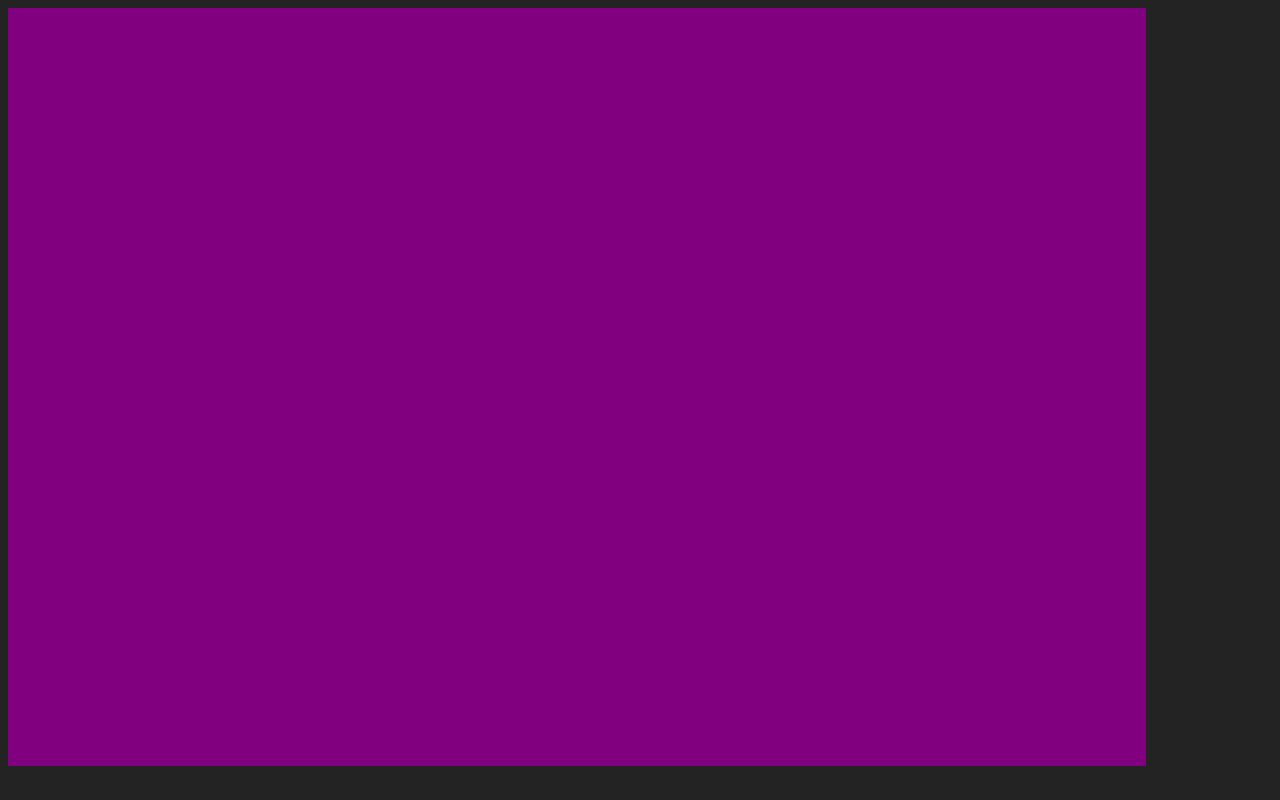
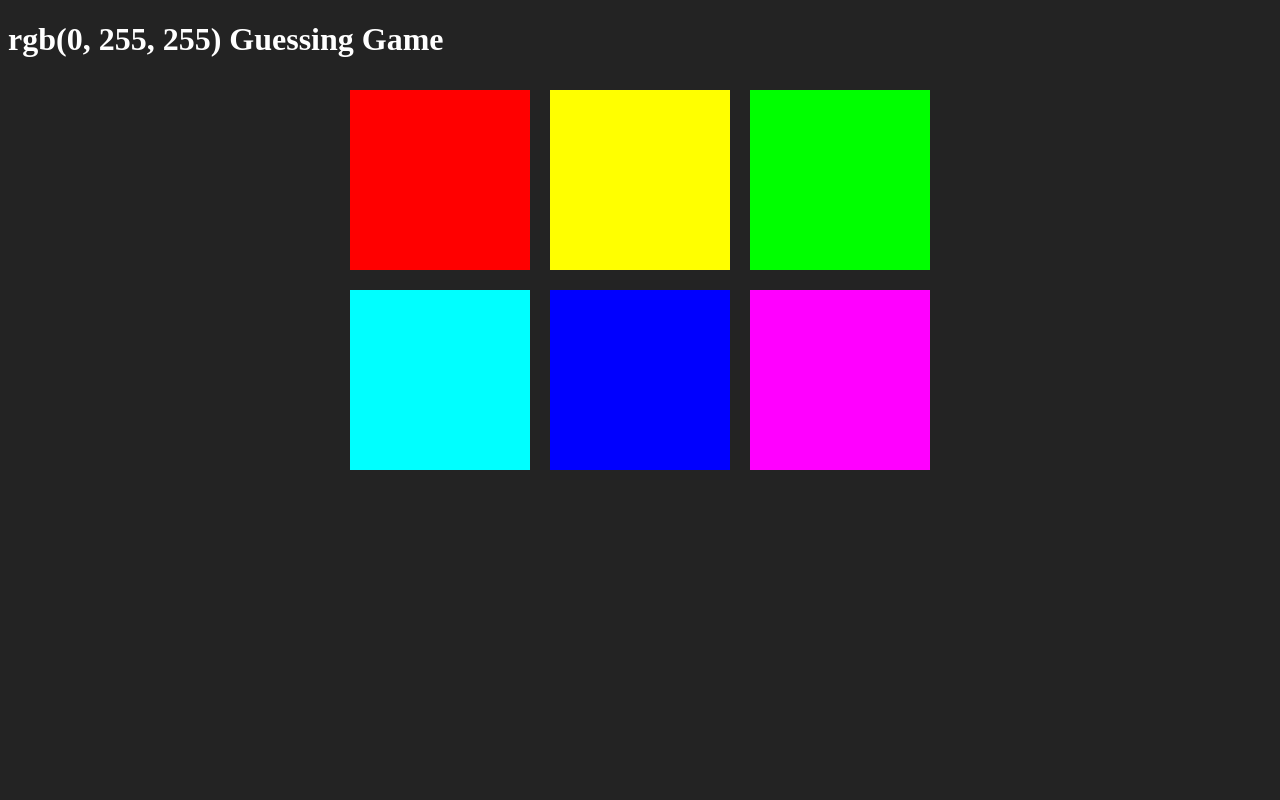
Before and after one commit to DavidGStout/color-guessing, a plain HTML site: page index.html in a window 1280 px wide. Drawn offline with Linux system fonts and the light colour scheme.

Commit message:
Add colors to squares, added loop for choosing hard-coded correct answer

```diff
--- a/colorGame.css
+++ b/colorGame.css
@@ -7,4 +7,14 @@ body {
 	background: purple;
 	padding-bottom: 30%;
 	float: left;
+	margin: 1.66%;
 }
+
+#container {
+	margin: 0 auto;
+	max-width: 600px;
+}
+
+h1 {
+	color: white;
+}
--- /dev/null
+++ b/colorGame.js
@@ -0,0 +1,30 @@
+var colors = [
+	"rgb(255, 0, 0)",
+	"rgb(255, 255, 0)",
+	"rgb(0, 255, 0)",
+	"rgb(0, 255, 255)",
+	"rgb(0, 0, 255)",
+	"rgb(255, 0, 255)",
+]
+
+var squares = document.querySelectorAll(".square");
+var pickedColor = colors[3];
+var colorDisplay = document.getElementById("colorDisplay");
+
+colorDisplay.textContent = pickedColor;
+
+
+for(var i = 0; i < squares.length; i++){
+	squares[i].style.backgroundColor = colors[i]
+
+	squares[i].addEventListener("click", function(){
+
+		var clickedColor = this.style.backgroundColor;
+
+		if(clickedColor === pickedColor){
+			alert("correct");
+			} else {
+				alert("wrong!");
+			}
+	});
+}
--- a/index.html
+++ b/index.html
@@ -5,6 +5,8 @@
 	<link rel="stylesheet" type="text/css" href="colorGame.css">
 </head>
 <body>
+
+<h1><span id="colorDisplay">RGB</span> Guessing Game</h1>
 
 <div id="container">
 
@@ -16,5 +18,7 @@
 	<div class="square"></div>
 
 </div>
+
+<script type="text/javascript" src="colorGame.js"></script>
 </body>
 </html>
```
